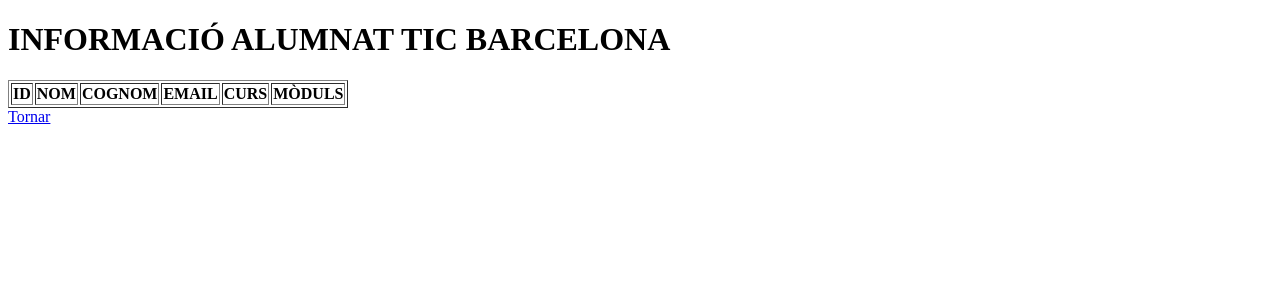
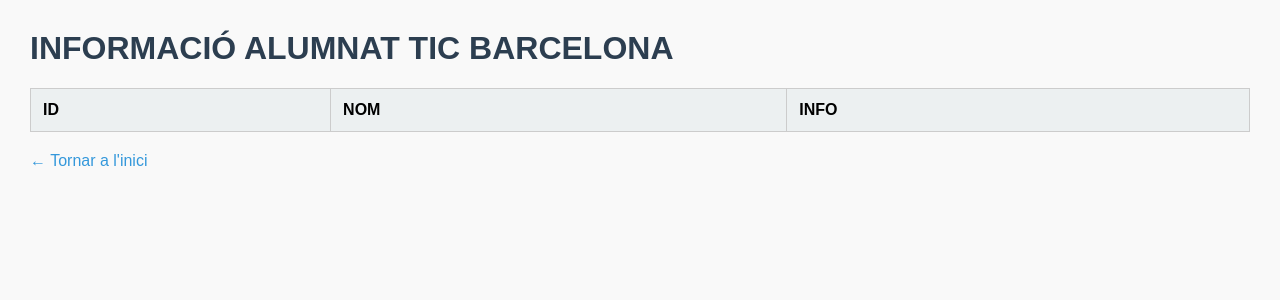
Before and after one commit to EnriqueRodr1/M7_UF3, a Django app: page /centre/students/ in a window 1280 px wide. Shown: the top 300 px of the page. Run offline with Django 5.2, Linux system fonts and the light colour scheme; data that the repository does not hold is empty.

Commit message:
m7 arreglado

```diff
--- a/ACTIVITAT13/centre/templates/centre/students.html
+++ b/ACTIVITAT13/centre/templates/centre/students.html
@@ -1,30 +1,61 @@
 <!DOCTYPE html>
-<html>
+<html lang="ca">
 <head>
-    <title>Alumnat</title>
+    <meta charset="UTF-8">
+    <title>Alumnat TIC Barcelona</title>
+    <style>
+        body {
+            font-family: Arial, sans-serif;
+            margin: 30px;
+            background-color: #f9f9f9;
+        }
+        h1 {
+            color: #2c3e50;
+        }
+        table {
+            border-collapse: collapse;
+            width: 100%;
+            margin-top: 20px;
+            background-color: white;
+        }
+        th, td {
+            border: 1px solid #ccc;
+            padding: 12px;
+            text-align: left;
+        }
+        th {
+            background-color: #ecf0f1;
+        }
+        tr:hover {
+            background-color: #f1f1f1;
+        }
+        a {
+            display: inline-block;
+            margin-top: 20px;
+            text-decoration: none;
+            color: #3498db;
+        }
+        a:hover {
+            text-decoration: underline;
+        }
+    </style>
 </head>
 <body>
     <h1>INFORMACIÓ ALUMNAT TIC BARCELONA</h1>
-    <table border="1">
+    <table>
         <tr>
             <th>ID</th>
             <th>NOM</th>
-            <th>COGNOM</th>
-            <th>EMAIL</th>
-            <th>CURS</th>
-            <th>MÒDULS</th>
+            <th>INFO</th>
         </tr>
         {% for student in students %}
         <tr>
             <td>{{ student.id }}</td>
             <td>{{ student.first_name }}</td>
-            <td>{{ student.last_name1 }} {{ student.last_name2 }}</td>
-            <td>{{ student.email }}</td>
-            <td>{{ student.course }}</td>
-            <td>{{ student.modules }}</td>
+            <td><a href="{% url 'students_detalle' student.id %}">Detall</a></td>
         </tr>
         {% endfor %}
     </table>
-    <a href="{% url 'index' %}">Tornar</a>
+    <a href="{% url 'index' %}">← Tornar a l'inici</a>
 </body>
 </html>
--- a/ACTIVITAT13/centre/urls.py
+++ b/ACTIVITAT13/centre/urls.py
@@ -4,5 +4,7 @@ from . import views
 urlpatterns = [
     path('', views.index, name='index'),
     path('students/', views.students, name='students'),
+    path('students/<int:id>/', views.students_detalle, name='students_detalle'),
     path('teachers/', views.teachers, name='teachers'),
+    path('teachers/<int:id>/', views.teachers_detalle, name='teachers_detalle'),
 ]
--- a/ACTIVITAT13/centre/views.py
+++ b/ACTIVITAT13/centre/views.py
@@ -1,4 +1,4 @@
-from django.shortcuts import render
+from django.shortcuts import render, get_object_or_404
 from .models import Student, Teacher
 
 def index(request):
@@ -8,6 +8,14 @@ def students(request):
     students = Student.objects.all()
     return render(request, 'centre/students.html', {'students': students})
 
+def students_detalle(request, id):
+    student = get_object_or_404(Student, pk=id)
+    return render(request, 'centre/students_detalle.html', {'student': student})
+
 def teachers(request):
     teachers = Teacher.objects.all()
     return render(request, 'centre/teachers.html', {'teachers': teachers})
+
+def teachers_detalle(request, id):
+    teacher = get_object_or_404(Teacher, pk=id)
+    return render(request, 'centre/teachers_detalle.html', {'teacher': teacher})
--- a/ACTIVITAT13/manage.py
+++ b/ACTIVITAT13/manage.py
@@ -1,4 +1,6 @@
 #!/usr/bin/env python
+# -*- coding: utf-8 -*-
+
 import os
 import sys
 
```
Also changed, not shown: ACTIVITAT13/centre/templates/centre/students_detalle.html (added, +17 -0 lines), ACTIVITAT13/centre/templates/centre/teachers.html (+42 -11 lines), ACTIVITAT13/centre/templates/centre/teachers_detalle.html (added, +40 -0 lines).
